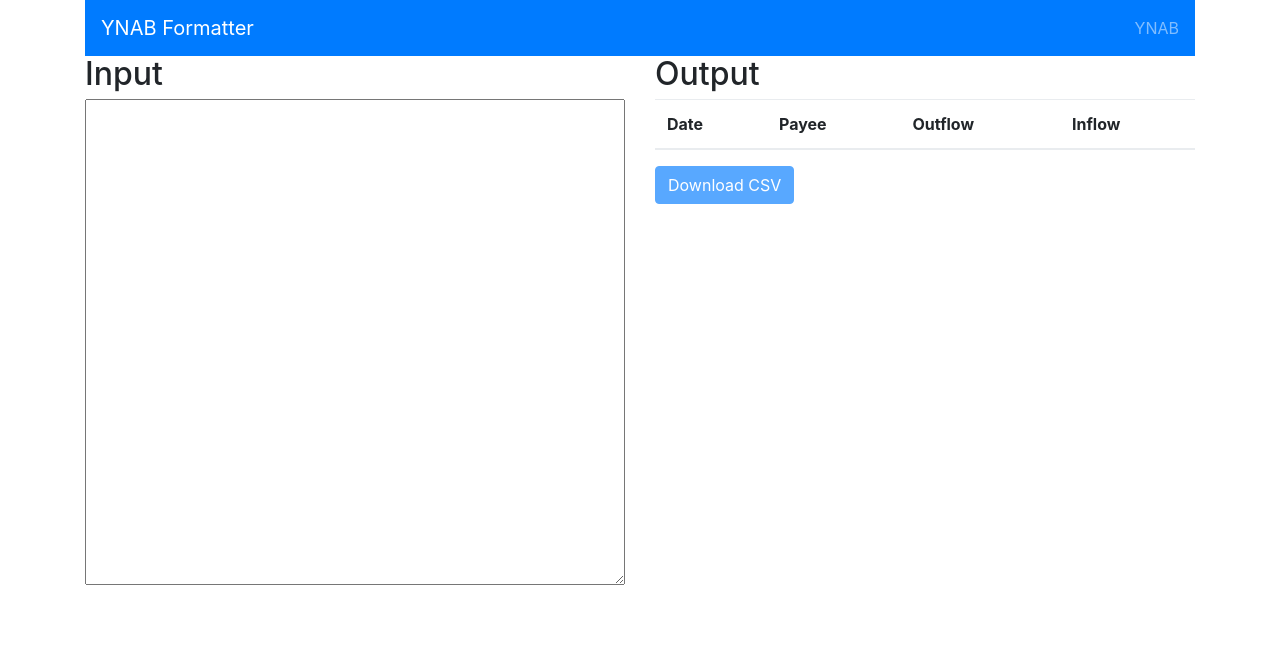
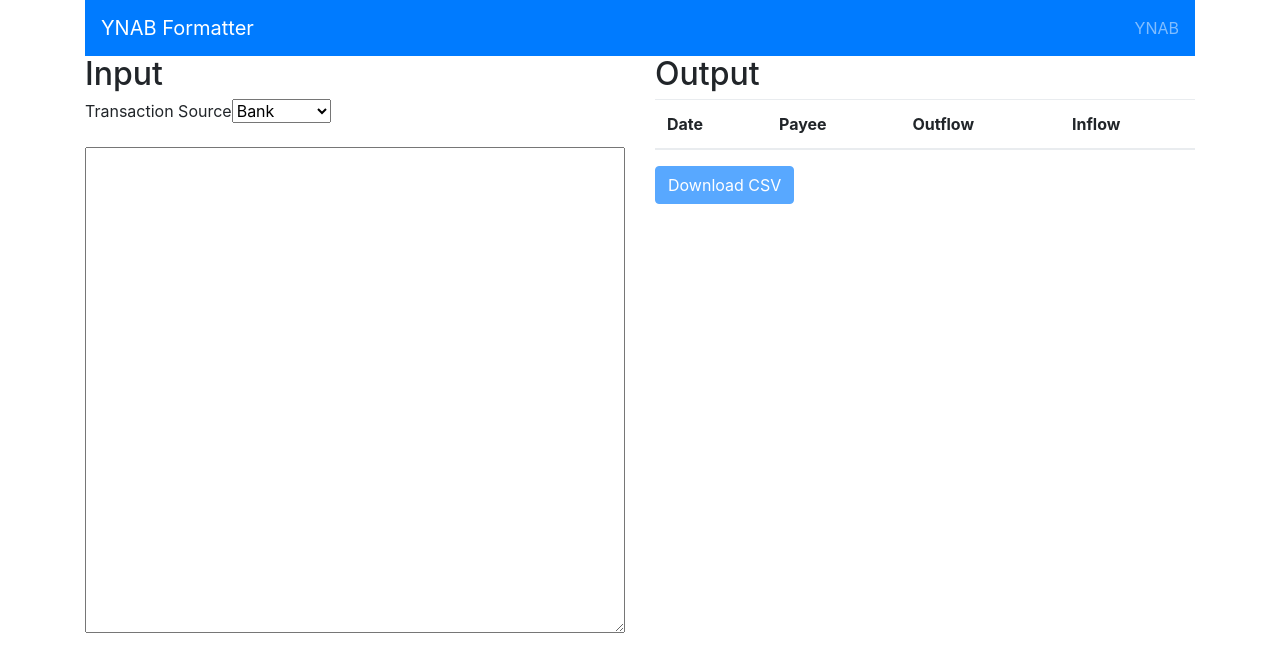
Before and after one commit to hanzki/ynab-formatter, an Angular app: page / in a window 1280 px wide. Shown: the top 672 px of the page. Built offline with nearby package versions, Linux system fonts and the light colour scheme.

Commit message:
added controls for changing the transaction source also to UI

```diff
--- a/src/app/app.component.html
+++ b/src/app/app.component.html
@@ -11,6 +11,14 @@
   <div class="row">
     <div class="col-md-6">
       <h2>Input</h2>
+        <div class="form-group">
+          <label for="transactionSource">Transaction Source</label>
+          <select id="transactionSource" [formControl]="transactionType">
+            <option value="bank">Bank</option>
+            <option value="ticketduo">TicketDuo</option>
+          </select>
+        </div>
+
       <textarea cols="20" rows="20" [formControl]="bankTransactions"></textarea>
     </div>
     <div class="col-md-6">
--- a/src/app/app.component.ts
+++ b/src/app/app.component.ts
@@ -6,10 +6,12 @@ import 'rxjs/add/operator/debounceTime';
 import 'rxjs/add/operator/distinctUntilChanged';
 import 'rxjs/add/operator/map';
 import 'rxjs/add/operator/catch';
+import 'rxjs/add/operator/combineLatest';
+import 'rxjs/add/operator/startWith';
 import 'rxjs/add/operator/concat';
 import 'rxjs/add/observable/of';
 import {Observable} from 'rxjs/Observable';
-import {ParserService} from "./parser";
+import {ParserService} from './parser';
 
 @Component({
   selector: 'app-root',
@@ -18,16 +20,20 @@ import {ParserService} from "./parser";
 })
 export class AppComponent implements OnInit {
   bankTransactions = new FormControl();
+  transactionType = new FormControl('bank');
   ynabTransactions = [];
 
   constructor(private parser: ParserService) {}
 
   ngOnInit(): void {
-    this.bankTransactions
-      .valueChanges
+    const transactionInput$ = this.bankTransactions.valueChanges.startWith('');
+    const transactionSourceInput$ = this.transactionType.valueChanges.startWith(this.transactionType.value);
+
+    transactionInput$
+      .combineLatest(transactionSourceInput$)
       .debounceTime(300)
       .distinctUntilChanged()
-      .map(input => this.parser.parse(input))
+      .map(([input, source]) => this.parser.parse(source, input))
       .catch((err, caught) => {
         console.error(err);
         return Observable.of([]).concat(caught)
--- a/src/app/parser.ts
+++ b/src/app/parser.ts
@@ -3,7 +3,13 @@ import {Injectable} from '@angular/core';
 @Injectable()
 export class ParserService {
 
-  parse(input) { return this.formatBankTransactionsToYnab(input) }
+  parse(source, input) { switch (source) {
+      case 'bank':
+        return this.formatBankTransactionsToYnab(input);
+      case 'ticketduo':
+        return this.formatTicketDuoTransactionsToYnab(input);
+    }
+  }
 
   formatBankTransactionsToYnab(input: string): any[] {
     const lines = input.split('\n');
@@ -44,7 +50,7 @@ export class ParserService {
   }
 
 
-  formatTicketDuoToYnab(input: string): any[] {
+  formatTicketDuoTransactionsToYnab(input: string): any[] {
     const lines = input.split('\t\n');
     const nonEmptyLines = lines.filter(line => line.trim() !== '');
     const nonFailedTransactions = nonEmptyLines.filter(line => line.split('\t')[2] !== 'Hylätty');
```
Also changed, not shown: 1 other file (tests, documents, lock files or other folders).
